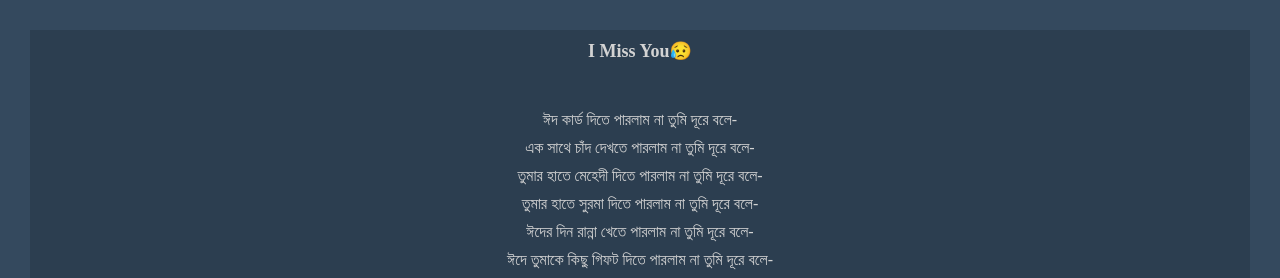
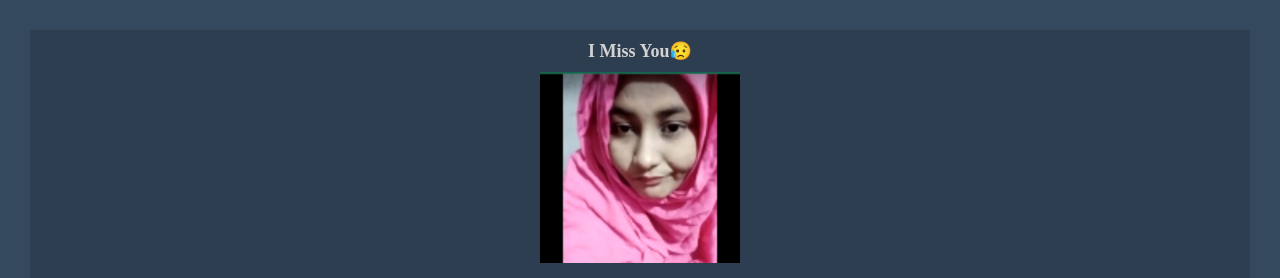
Before and after one commit to AriyanRumi/wish, a plain HTML site: page index.html in a window 1280 px wide. Both pictures are taken after a click on the button "Jubay✌️". Shown: the top 278 px of the page. Drawn offline with Linux system fonts and the light colour scheme.

Commit message:
Update index.html

```diff
--- a/index.html
+++ b/index.html
@@ -22,7 +22,7 @@
             <div class="mainContent">
 
                 <h2>I Miss You😥</h2>
-                <img src="chad.jpg" alt="">
+                <img src="cha.jpg" alt="">
                 <p>ঈদ কার্ড দিতে পারলাম না
                     তুমি দূরে বলে- <br>
                     এক সাথে চাঁদ দেখতে পারলাম না তুমি দূরে বলে- <br>
```
